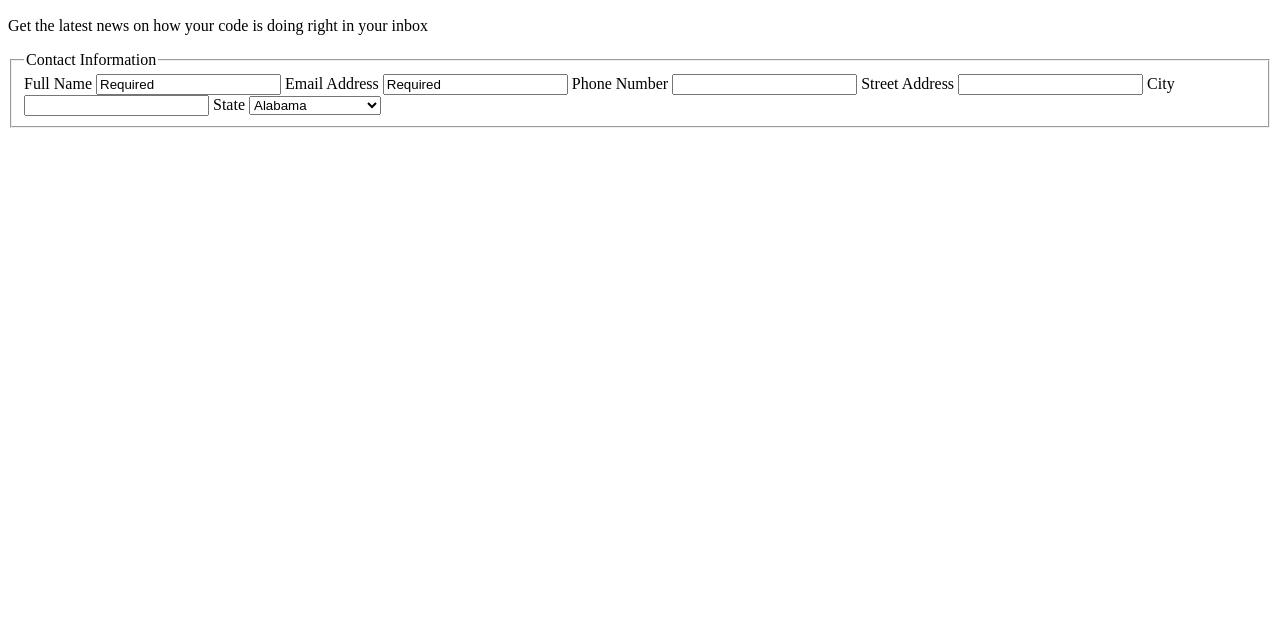
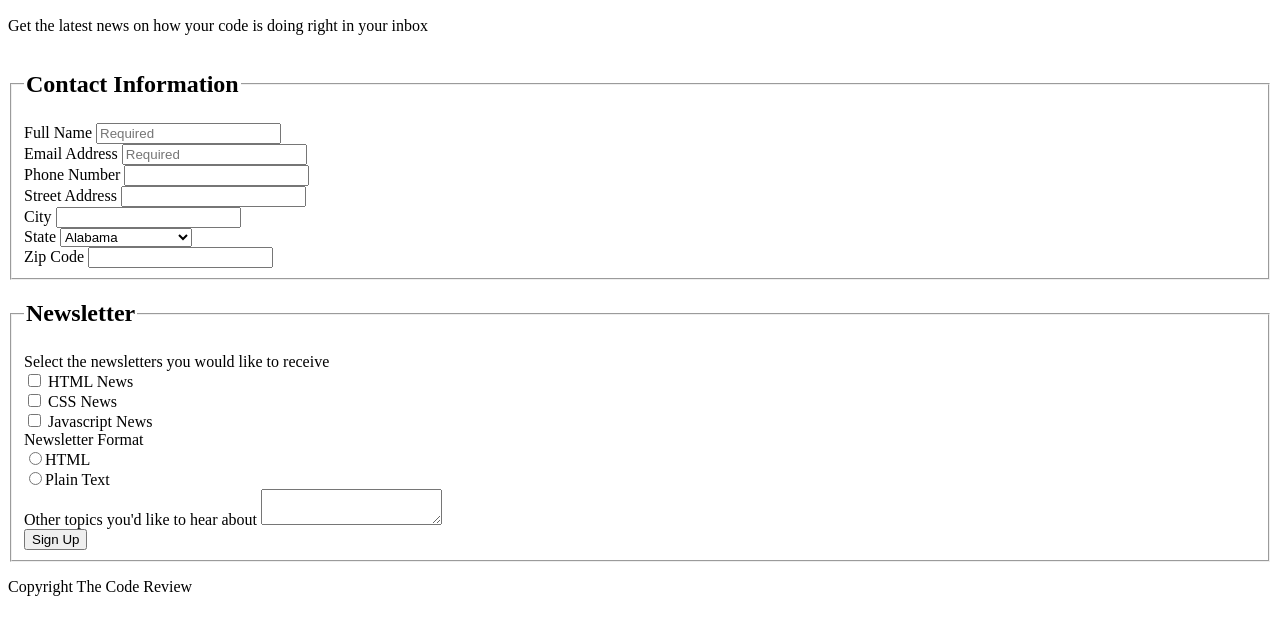
Before and after one commit to bertw82/Techdegree-project-3, a plain HTML site: page index.html in a window 1280 px wide. Shown: the part 110-744 px from the top of the page. Drawn offline with Linux system fonts and the light colour scheme.

Commit message:
update index.html

```diff
--- a/index.html
+++ b/index.html
@@ -15,17 +15,30 @@
 <main>
   <form action="index.html" method="POST">
     <fieldset>
-      <legend>Contact Information</legend>
+      <legend>
+        <h2>Contact Information</h2>
+      </legend>
+        <div>
           <label for="name">Full Name</label>
-        <input type="text" id="name" name="user_name" value="Required" required="required">
+          <input type="text" id="name" name="user_name" placeholder="Required" required="required">
+        </div>
+        <div>
           <label for="mail">Email Address</label>
-        <input type="email" id="mail" name="user_email" value="Required" required="required">
+          <input type="email" id="mail" name="user_email" placeholder="Required" required="required">
+        </div>
+        <div>
           <label for="phone">Phone Number</label>
-        <input type="text" id="phone" name="user_phone">
+          <input type="tel" id="phone" name="user_phone">
+        </div>
+        <div>
           <label for="street">Street Address</label>
           <input type="text" id="street" name="user_street">
+        </div>
+        <div>
           <label for="city">City</label>
           <input type="text" id="city" name="user_city">
+        </div>
+        <div>
           <label for="state">State</label>
           <select id="state" name="user_state">
             <optgroup label="Choose State">
@@ -79,12 +92,56 @@
               <option value="Wisconsin">Wisconsin</option>
               <option value="Wyoming">Wyoming</option>
             </optgroup>
+        </div>
+        </select>
+        <div>
+          <label for="zip-code">Zip Code</label>
+          <input type="text" id="zip-code" name="user_zip">
+        </div>
     </fieldset>
 
     <fieldset>
-      <legend>Newsletter</legend>
+      <legend>
+        <h2>Newsletter</h2>
+      </legend>
+      <div>
+        <label>Select the newsletters you would like to receive</label>
+        <div>
+          <input type="checkbox" id="html_news" name="news" value="html">
+          <label for="html_news">HTML News</label>
+        </div>
+        <div>
+          <input type="checkbox" id="css_news" name="news" value="css">
+          <label for="css_news">CSS News</label>
+        </div>
+        <div>
+          <input type="checkbox" id="js_news" name="news" value="js">
+          <label for="js_news">Javascript News</label>
+        </div>
+      </div>
+
+      <div>
+        <label>Newsletter Format</label>
+        <div>
+          <input type="radio" id="html" value="html" name="user_format"><label for="html">HTML</label>
+        </div>
+        <div>
+          <input type="radio" id="plain_text" value="plain_text" name="user_format"><label for="plain_text">Plain Text</label>
+        </div>
+        <div>
+          <label for="topics">Other topics you'd like to hear about</label>
+          <textarea id="topics" name="user_topics"></textarea>
+        </div>
+        <div>
+          <button type="submit">Sign Up</button>
+        </div>
+      </div>
     </fieldset>
   </form>
 </main>
+
+<footer>
+  <p>Copyright The Code Review</p>
+</footer>
 </body>
 </html>
```
Lines whose indentation alone changed are shown as unchanged.
